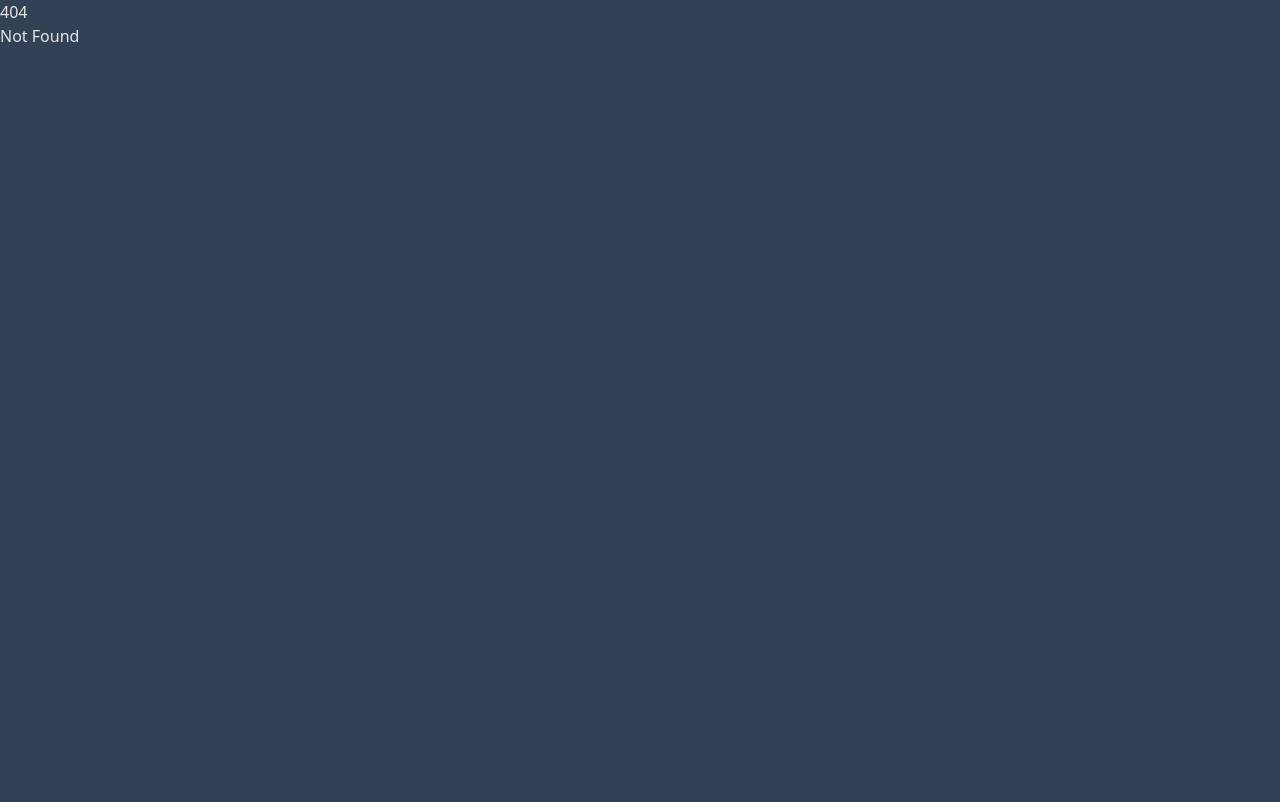
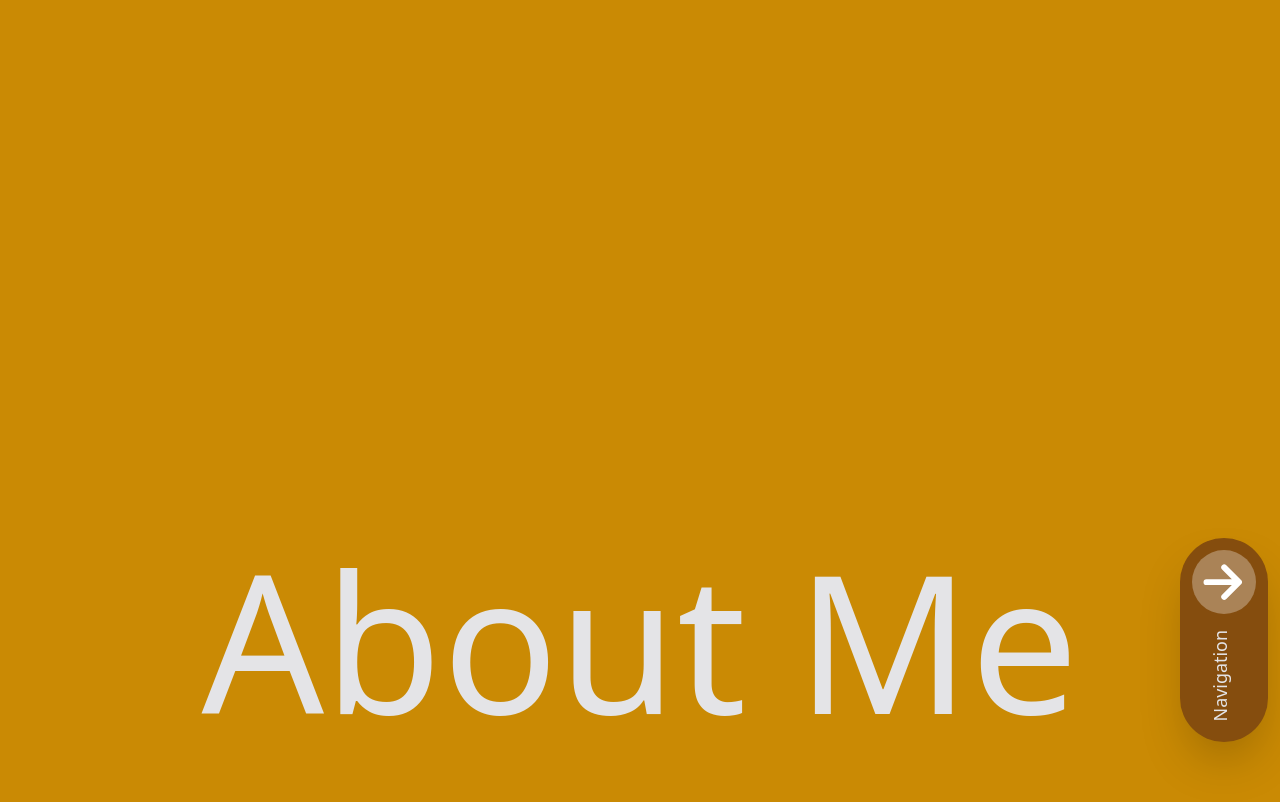
Before and after one commit to pedeEli/portfolio, a SvelteKit app: page /about in a window 1280 px wide. Before the commit this address had no page. Shown: the top 802 px of the page. Built offline with nearby package versions, Linux system fonts and the light colour scheme.

Commit message:
added about me page

```diff
--- a/src/routes/+page.svelte
+++ b/src/routes/+page.svelte
@@ -1,10 +1,10 @@
 <script lang="ts">
-  import Main from './Main.svelte'
+  import Landing from './Landing.svelte'
   import Faces from '$lib/Faces.svelte'
   import Arrow from '$lib/Arrow.svelte'
 </script>
 
 <Faces bgColor="bg-blue-600">
-  <Main/>
+  <Landing/>
 </Faces>
 <Arrow href="/navigation" text="Navigation" side={0} bgColor="bg-blue-800"/>
--- /dev/null
+++ b/src/routes/about/+page.svelte
@@ -0,0 +1,10 @@
+<script lang="ts">
+  import Faces from '$lib/Faces.svelte'
+  import About from './About.svelte'
+  import Arrow from '$lib/Arrow.svelte'
+</script>
+
+<Faces bgColor="bg-yellow-600">
+  <About/>
+</Faces>
+<Arrow bgColor="bg-yellow-800" side={3} text="Navigation" href="/navigation"/>
--- /dev/null
+++ b/src/routes/about/About.svelte
@@ -0,0 +1,3 @@
+<div class="w-full h-full grid place-items-center">
+  <h1 class="text-[15vw]">About Me</h1>
+</div>
--- a/src/routes/navigation/+page.svelte
+++ b/src/routes/navigation/+page.svelte
@@ -1,10 +1,11 @@
 <script lang="ts">
   import Faces from '$lib/Faces.svelte'
-  import Main from '../Main.svelte'
+  import Navigation from './Navigation.svelte'
   import Arrow from '$lib/Arrow.svelte'
 </script>
 
-<Faces bgColor="bg-green-600">
-  <Main/>
+<Faces bgColor="bg-orange-600">
+  <Navigation/>
 </Faces>
-<Arrow bgColor="bg-green-800" side={2} text="Landing Page" href="/"/>
+<Arrow bgColor="bg-orange-800" side={2} text="Landing Page" href="/"/>
+<Arrow bgColor="bg-orange-800" side={1} text="About Me" href="/about"/>
--- /dev/null
+++ b/src/routes/navigation/Navigation.svelte
@@ -0,0 +1,3 @@
+<div class="w-full h-full grid place-items-center">
+  <h1 class="text-[15vw]">Navigation</h1>
+</div>
```
Also changed, not shown: src/routes/Landing.svelte (renamed from src/routes/Main.svelte).
